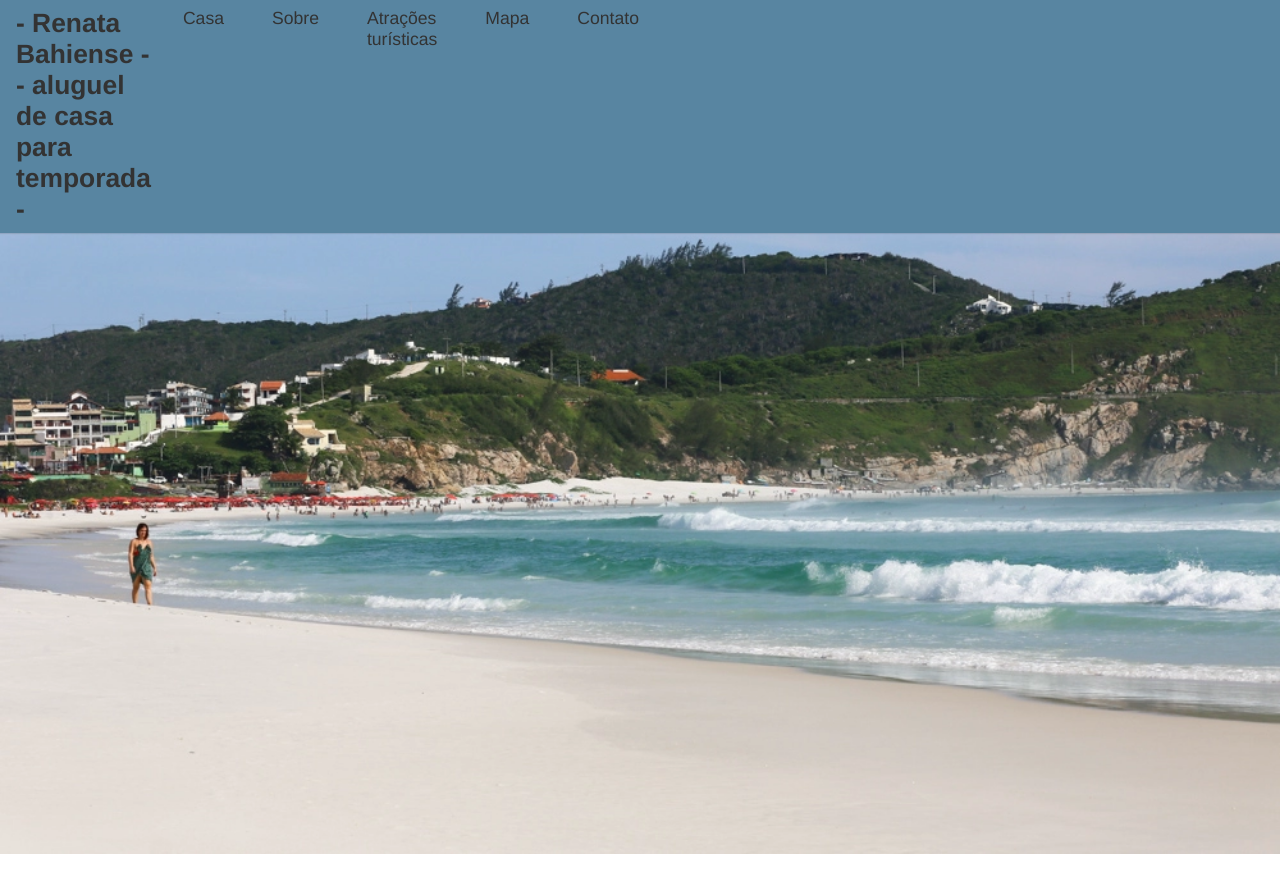
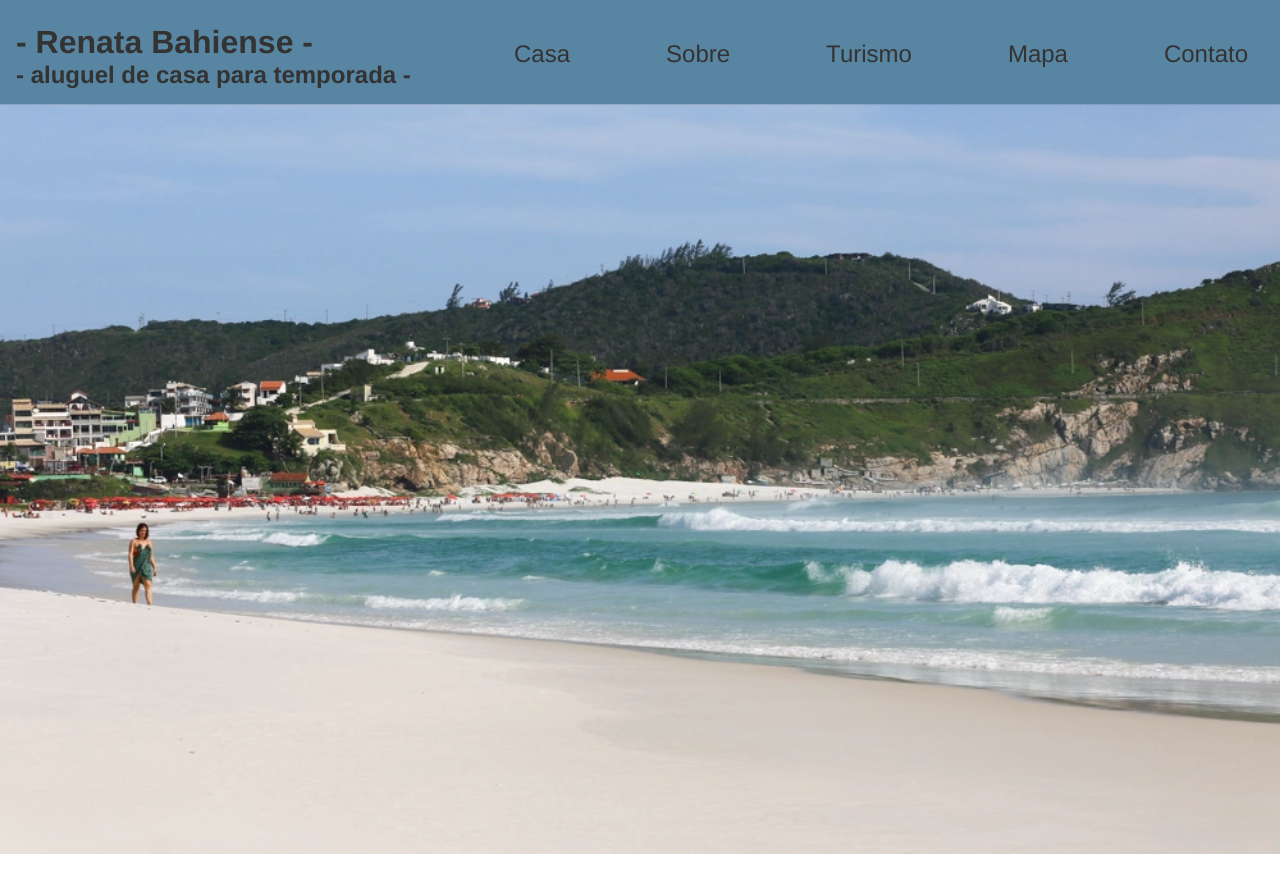
Before and after one commit to MahAzevedo/praia, a React (Vite) app: page / in a window 1280 px wide. Shown: the top 892 px of the page. Built offline with nearby package versions, Linux system fonts and the light colour scheme.

Commit message:
modified:   src/Components/Header.jsx

```diff
--- a/src/Components/Header.jsx
+++ b/src/Components/Header.jsx
@@ -1,45 +1,48 @@
 import React from 'react';
 import styles from './Header.module.css';
 import { Link, NavLink } from 'react-router-dom';
-// import Logo from '../Assets/logo.jpeg?react';
 
 const Header = () => {
   return (
     <header className={styles.header}>
-        <nav className={styles.nav}>
-          <ul className={styles.nav}>
-            <li className={styles.nav}>
-              <NavLink to="/" className={styles.logo}>
-                <h1 className={styles.logo}>
+      <div>
+        <ul>
+        <li className={styles}>
+              <NavLink to="/" className={styles}>
+                <h1 className={styles}>
                    - Renata Bahiense -
                 </h1>
-                <h2 className={styles.logo}>
+                <h2 className={styles}>
                    - aluguel de casa para temporada -
                 </h2>
               </NavLink>
             </li>
-            <li className={styles.nav}>
-              <NavLink to="/" className={styles.nav}>
+        </ul>
+      </div>
+        <nav className={styles.nav}>
+          <ul className={styles.navUl}>
+            <li className={styles}>
+              <NavLink to="/" className={styles}>
                 Casa
               </NavLink>
             </li>
-            <li className={styles.nav}>
-              <NavLink to="/" className={styles.nav}>
+            <li className={styles.navMenu}>
+              <NavLink to="/" className={styles}>
                 Sobre
               </NavLink>
             </li>
-            <li className={styles.nav}>
-              <NavLink to="/" className={styles.nav}>
-                Atrações turísticas
+            <li className={styles}>
+              <NavLink to="/" className={styles}>
+                Turismo
               </NavLink>
             </li>
-            <li className={styles.nav}>
-              <NavLink to="/" className={styles.nav}>
+            <li className={styles}>
+              <NavLink to="/" className={styles}>
                 Mapa
               </NavLink>
             </li>
-            <li className={styles.nav}>
-              <NavLink to="/" className={styles.nav}>
+            <li className={styles}>
+              <NavLink to="/" className={styles}>
                 Contato
               </NavLink>
             </li>
--- a/src/Components/Header.module.css
+++ b/src/Components/Header.module.css
@@ -4,10 +4,8 @@
     width: 100%;
     z-index: 100;
     background: #5885a1;
-    padding: 0.5rem 0;
-    /* top: 0px; */
-    /* height: 4rem; */
-    /* padding: 1.5rem 1rem 1rem 1rem; */
+    height: 6rem;
+    padding: 1.5rem 1rem 5rem 1rem;
     display: grid;
     grid-template-columns: 1fr 1fr;
     gap: 1rem;
@@ -17,25 +15,34 @@
     display: grid;
     grid-template-columns: 1fr 1fr;
     gap: 1rem;
-    /* padding: 0rem 5rem 0.3rem 2rem;  */
-    /* padding: 0rem 5rem 0rem 1rem; */
-    grid-template-columns: 1fr 1fr;
+}
+
+.nav h1 {
+    padding: 1rem 1rem 1rem 1rem;
 }
 
 .nav ul {
     display: flex;
     flex-direction: row;
-    font-size: 1.1rem;
-    padding: 0rem 4rem 0rem 1rem
+    gap: 6rem;
+    padding-top: 1rem;
+    font-size: 1.5rem;
 }
 
-@media (max-width: 90rem) {
+/* .nav li:hover {
+    background: #fff;
+    padding: 15px 30px;
+    border-radius: 4px;
+    color: #000;
+} */
+
+/* @media (max-width: 40rem) {
     .logo {
         grid-template-columns: 1fr 1fr;
     }
 }
-@media (max-width: 48rem) {
+@media (max-width: 40rem) {
     .logo {
-        max-width: 10rem;
+        max-width: 100%;
     }
-}
+} */
```
